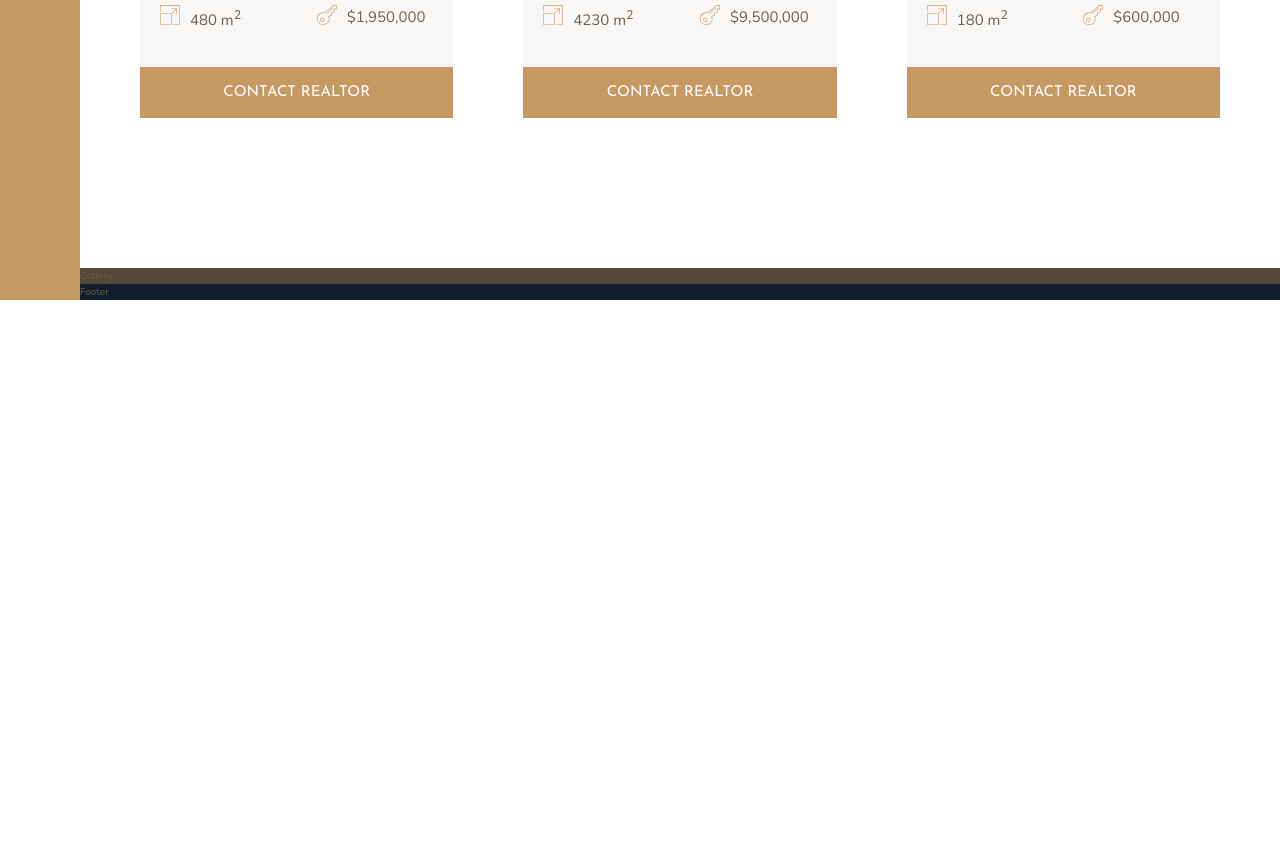
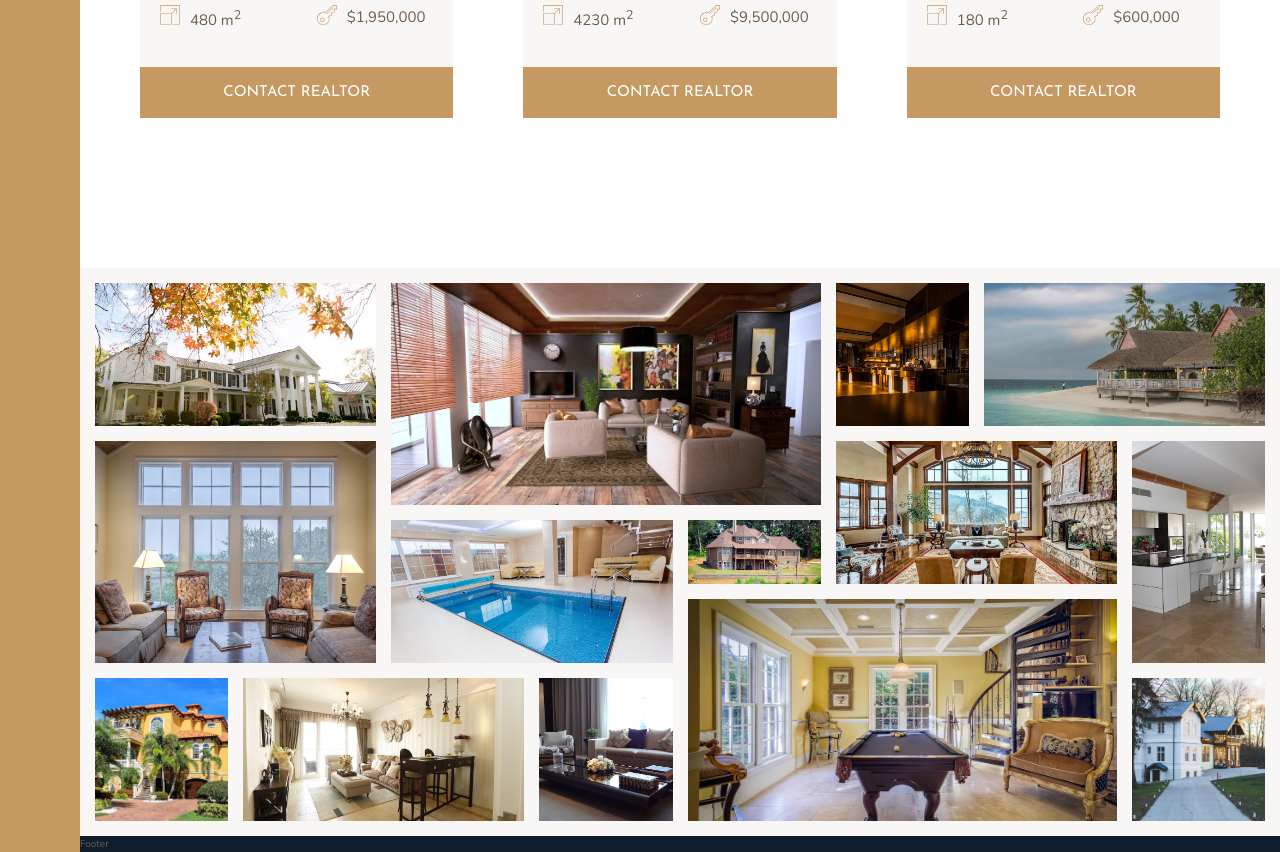
Before and after one commit to lawellwilhelm-dev/nexter, a website: page index.html in a window 1280 px wide. Shown: the part 2804-3656 px from the top of the page. Before the commit the page ends 3104 px from the top, so only its background shows below. Drawn offline with nearby package versions, Linux system fonts and the light colour scheme.

Commit message:
Build gallery

```diff
--- a/index.html
+++ b/index.html
@@ -280,10 +280,51 @@
                 </div>
                 <button class="btn home__btn">Contact realtor</button>
             </div>
+        </section>
 
-        </section>
         <section class="gallery">
-            Gallery
+            <figure class="gallery__item gallery__item--1">
+                <img src="img/gal-1.jpeg" alt="Gallery image 1" class="gallery__img">
+            </figure>
+            <figure class="gallery__item gallery__item--2">
+                <img src="img/gal-2.jpeg" alt="Gallery image 2" class="gallery__img">
+            </figure>
+            <figure class="gallery__item gallery__item--3">
+                <img src="img/gal-3.jpeg" alt="Gallery image 3" class="gallery__img">
+            </figure>
+            <figure class="gallery__item gallery__item--4">
+                <img src="img/gal-4.jpeg" alt="Gallery image 4" class="gallery__img">
+            </figure>
+            <figure class="gallery__item gallery__item--5">
+                <img src="img/gal-5.jpeg" alt="Gallery image 5" class="gallery__img">
+            </figure>
+            <figure class="gallery__item gallery__item--6">
+                <img src="img/gal-6.jpeg" alt="Gallery image 6" class="gallery__img">
+            </figure>
+            <figure class="gallery__item gallery__item--7">
+                <img src="img/gal-7.jpeg" alt="Gallery image 7" class="gallery__img">
+            </figure>
+            <figure class="gallery__item gallery__item--8">
+                <img src="img/gal-8.jpeg" alt="Gallery image 8" class="gallery__img">
+            </figure>
+            <figure class="gallery__item gallery__item--9">
+                <img src="img/gal-9.jpeg" alt="Gallery image 9" class="gallery__img">
+            </figure>
+            <figure class="gallery__item gallery__item--10">
+                <img src="img/gal-10.jpeg" alt="Gallery image 10" class="gallery__img">
+            </figure>
+            <figure class="gallery__item gallery__item--11">
+                <img src="img/gal-11.jpeg" alt="Gallery image 11" class="gallery__img">
+            </figure>
+            <figure class="gallery__item gallery__item--12">
+                <img src="img/gal-12.jpeg" alt="Gallery image 12" class="gallery__img">
+            </figure>
+            <figure class="gallery__item gallery__item--13">
+                <img src="img/gal-13.jpeg" alt="Gallery image 13" class="gallery__img">
+            </figure>
+            <figure class="gallery__item gallery__item--14">
+                <img src="img/gal-14.jpeg" alt="Gallery image 14" class="gallery__img">
+            </figure>
         </section>
         <footer class="footer">
             Footer
--- a/sass/_gallery.scss
+++ b/sass/_gallery.scss
@@ -1,5 +1,78 @@
 .gallery {
-    background-color: $color-grey-dark-1;
+    grid-column: full-start / full-end;
 
-    grid-column: full-start / full-end;
+    background-color: $color-grey-light-1;
+    padding: 1.5rem;
+
+    display: grid;
+    grid-template-columns: repeat(8, 1fr);
+    grid-template-rows: repeat(7, 5vw);
+    gap: 1.5rem;
+
+    &__item {
+        &--1 {
+            grid-column: 1 / span 2;
+            grid-row: 1 / span 2;
+        }
+        &--2 {
+            grid-column: 3 / span 3;
+            grid-row: 1 / span 3;
+        }
+        &--3 {
+            grid-column: 6 / 7;
+            grid-row: 1 / span 2;
+        }
+        &--4 {
+            grid-column: 7 / span 2;
+            grid-row: 1 / span 2;
+        }
+        &--5 {
+            grid-column: 1 / span 2;
+            grid-row: 3 / span 3;
+        }
+        &--6 {
+            grid-column: 3 / span 2;
+            grid-row: 4 / span 2;
+        }
+        &--7 {
+            grid-column: 5 / 6;
+            grid-row: 4 / 5;
+        }
+        &--8 {
+            grid-column: 6 / span 2;
+            grid-row: 3 / span 2;
+        }
+        &--9 {
+            grid-column: 8 / 9;
+            grid-row: 3 / span 3;
+        }
+        &--10 {
+            grid-column: 1 / 2;
+            grid-row: 6 / span 2;
+        }
+        &--11 {
+            grid-column: 2 / span 2;
+            grid-row: 6 / span 2;
+        }
+        &--12 {
+            grid-column: 4 / 5;
+            grid-row: 6 / span 2;
+        }
+        &--13 {
+            grid-column: 5 / span 3;
+            grid-row: 5 / span 3;
+        }
+        &--14 {
+            grid-column: 8 / 9;
+            grid-row: 6 / span 2;
+        }
+    }
+
+
+    &__img {
+        display: block;
+        width: 100%;
+        height: 100%;
+        object-fit: cover;
+    }
 }
```
Also changed, not shown: css/style.css, 1 other file.
